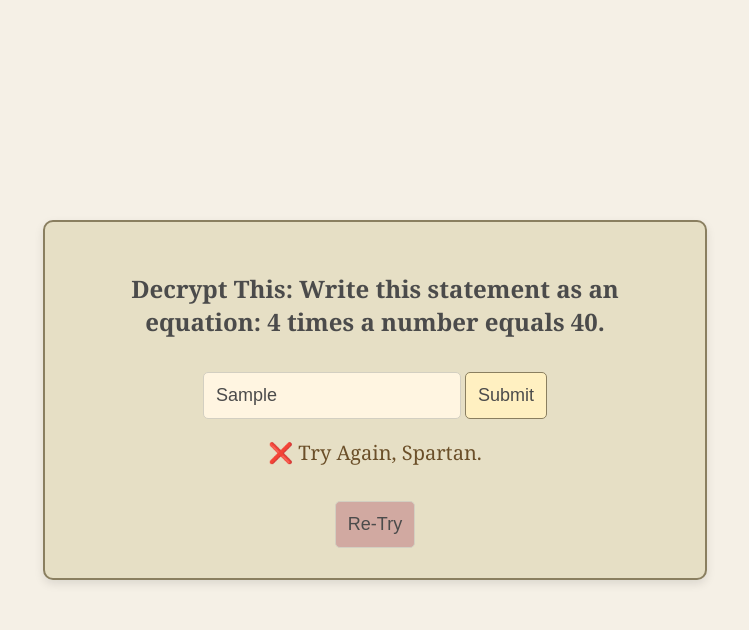
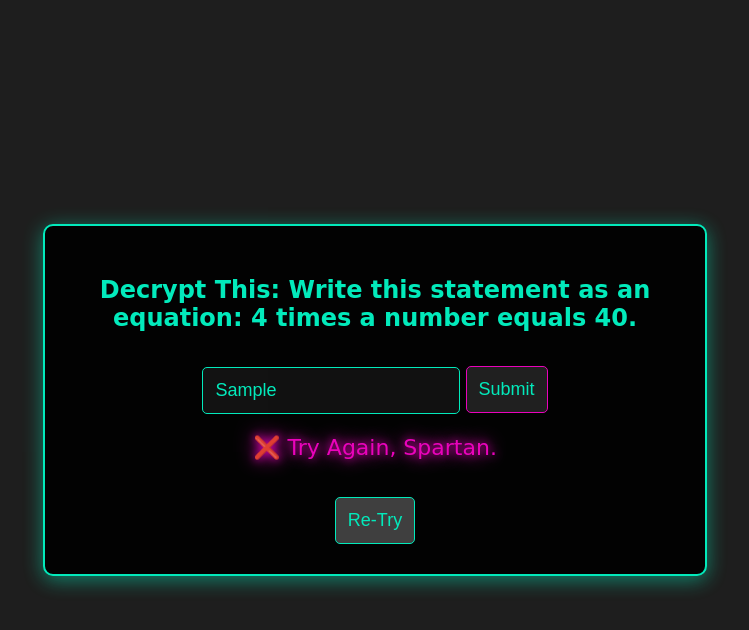
Before and after one commit to Suemin0826/planetsuemin, a plain HTML site: page index.html in a window 1280 px wide. Both pictures are taken after typing "Sample" into the empty fields and a click on the button "Submit". Shown: the whole page, without its empty margins (265-1014 px from the left). Drawn offline with Linux system fonts and the light colour scheme.

Commit message:
Update index.html

```diff
--- a/index.html
+++ b/index.html
@@ -6,71 +6,97 @@
   <title>From Planet Suemin - Puzzle Mission</title>
   <style>
     body {
-      background-color: #f5f0e6; /* 크림색 배경 */
-      color: #4b4b4b; /* 어두운 회색 텍스트 */
-      font-family: 'Georgia', serif; /* 고급스러운 서적 느낌의 폰트 */
+      background-color: #1e1e1e; /* 어두운 우주 배경 */
+      color: #00ffcc; /* SF 느낌의 네온 그린 */
+      font-family: 'Press Start 2P', cursive; /* 픽셀 폰트 */
       display: flex;
       flex-direction: column;
       align-items: center;
       justify-content: center;
       height: 100vh;
       margin: 0;
-      text-align: center; /* 텍스트 중앙 정렬 */
+      text-align: center;
     }
+
+    /* 우주 SF 느낌의 박스 스타일 */
     .console-box {
-      border: 2px solid #8a7f60; /* 고급스러운 금속 느낌의 색상 */
+      border: 2px solid #00ffcc; /* 네온 그린 테두리 */
       padding: 30px;
-      background-color: #e6dfc5; /* 부드러운 크림색 배경 */
+      background-color: #000; /* 검은 배경 */
       width: 80%;
       max-width: 600px;
-      box-shadow: 0 4px 10px rgba(0, 0, 0, 0.1); /* 부드러운 그림자 효과 */
+      box-shadow: 0 4px 20px rgba(0, 255, 204, 0.5); /* 네온 그린 그림자 */
       border-radius: 10px; /* 둥근 모서리 */
+      animation: flicker 3s infinite; /* 깜빡이는 효과 */
     }
+
+    @keyframes flicker {
+      0% { opacity: 1; }
+      50% { opacity: 0.6; }
+      100% { opacity: 1; }
+    }
+
+    /* 버튼 및 입력창 스타일 */
     input, button {
       font-size: 18px;
       padding: 12px;
       margin-top: 15px;
-      border: 1px solid #d3cfc1; /* 연한 금색 테두리 */
+      border: 1px solid #00ffcc; /* 네온 그린 테두리 */
       border-radius: 5px;
-      background-color: #fff5e1; /* 부드러운 연한 크림색 */
-      color: #4b4b4b;
+      background-color: #111; /* 어두운 배경 */
+      color: #00ffcc;
       transition: background-color 0.3s, transform 0.2s;
+      cursor: pointer;
     }
+
     input:focus, button:focus {
       outline: none;
-      border-color: #8a7f60; /* 포커스 시 테두리 색상 */
-      background-color: #fff0c1; /* 더 밝은 크림색 */
+      border-color: #ff00cc; /* 네온 핑크로 포커스 */
+      background-color: #222;
     }
+
     button:hover {
-      background-color: #ffefb3; /* 버튼 호버 시 색상 */
+      background-color: #333; /* 버튼 호버 시 어두운 회색 */
       transform: scale(1.05); /* 버튼을 살짝 확대 */
     }
+
+    /* 메시지 및 텍스트 스타일 */
     #messageDisplay {
       margin-top: 20px;
-      font-size: 20px;
-      color: #6b4f29; /* 따뜻한 갈색 글씨 */
+      font-size: 22px;
+      color: #ff00cc; /* 네온 핑크 */
+      text-shadow: 0 0 10px #ff00cc, 0 0 20px #ff00cc;
     }
+
+    /* 재시작 버튼 스타일 */
     .retry-btn {
-      background-color: #d1a9a1; /* 연한 붉은색 */
-      border: 1px solid #d3cfc1;
-      color: #4b4b4b;
+      background-color: #444;
+      border: 1px solid #00ffcc;
+      color: #00ffcc;
     }
+
     .retry-btn:hover {
-      background-color: #e1b7b0;
+      background-color: #555;
       transform: scale(1.05);
     }
+
+    /* 우주 스타일 애니메이션 */
     .poem {
       font-size: 18px;
       font-style: italic;
       margin-top: 15px;
-      color: #4b4b4b;
+      color: #00ffcc;
       animation: fadeIn 2s ease-in-out;
+      text-shadow: 0 0 10px #00ffcc;
     }
 
     @keyframes fadeIn {
       from { opacity: 0; }
       to { opacity: 1; }
     }
+
+    /* 폰트 로드 */
+    @import url('https://fonts.googleapis.com/css2?family=Press+Start+2P&display=swap');
   </style>
 </head>
 <body>
```
